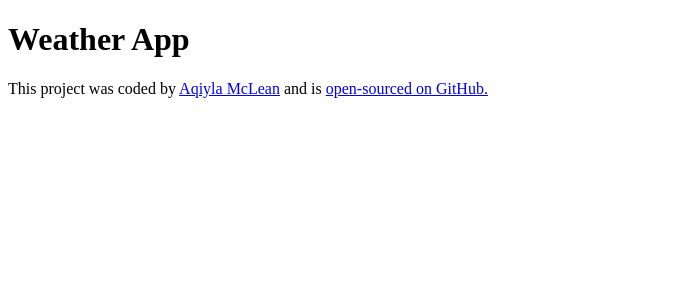
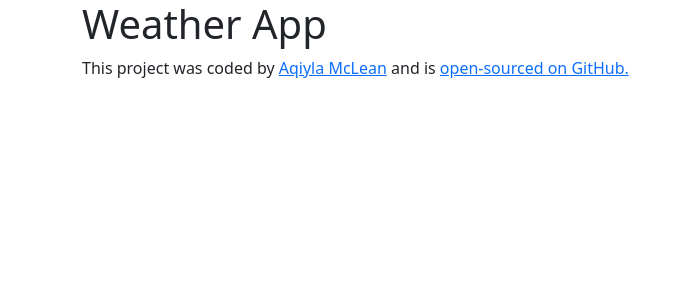
Before and after one commit to aqiyla/react-weather-app-project, a React (Create React App) app: page / in a window 1280 px wide. Shown: the top 300 px of the page, without its empty margins (0-684 px from the left). Built offline with nearby package versions, Linux system fonts and the light colour scheme.

Commit message:
Added bootstrap

```diff
--- a/package.json
+++ b/package.json
@@ -6,6 +6,7 @@
     "@testing-library/jest-dom": "^5.17.0",
     "@testing-library/react": "^13.4.0",
     "@testing-library/user-event": "^13.5.0",
+    "bootstrap": "^5.3.3",
     "react": "^18.3.1",
     "react-dom": "^18.3.1",
     "react-scripts": "5.0.1",
--- a/public/index.html
+++ b/public/index.html
@@ -2,7 +2,6 @@
 <html lang="en">
   <head>
     <meta charset="utf-8" />
-    <link rel="icon" href="%PUBLIC_URL%/favicon.ico" />
     <meta name="viewport" content="width=device-width, initial-scale=1" />
     <meta name="theme-color" content="#000000" />
     <meta name="description" content="Weather application" />
--- a/src/App.js
+++ b/src/App.js
@@ -3,6 +3,7 @@ import "./App.css";
 export default function App() {
   return (
     <div className="App">
+      <div className="container">
         <h1>Weather App</h1>
         <footer>
           This project was coded by{" "}
@@ -23,5 +24,6 @@ export default function App() {
           </a>{" "}
         </footer>
       </div>
+    </div>
   );
 }
```
Also changed, not shown: src/index.js (+7 -6 lines), 1 other file (tests, documents, lock files or other folders). Lines whose indentation alone changed are shown as unchanged.
